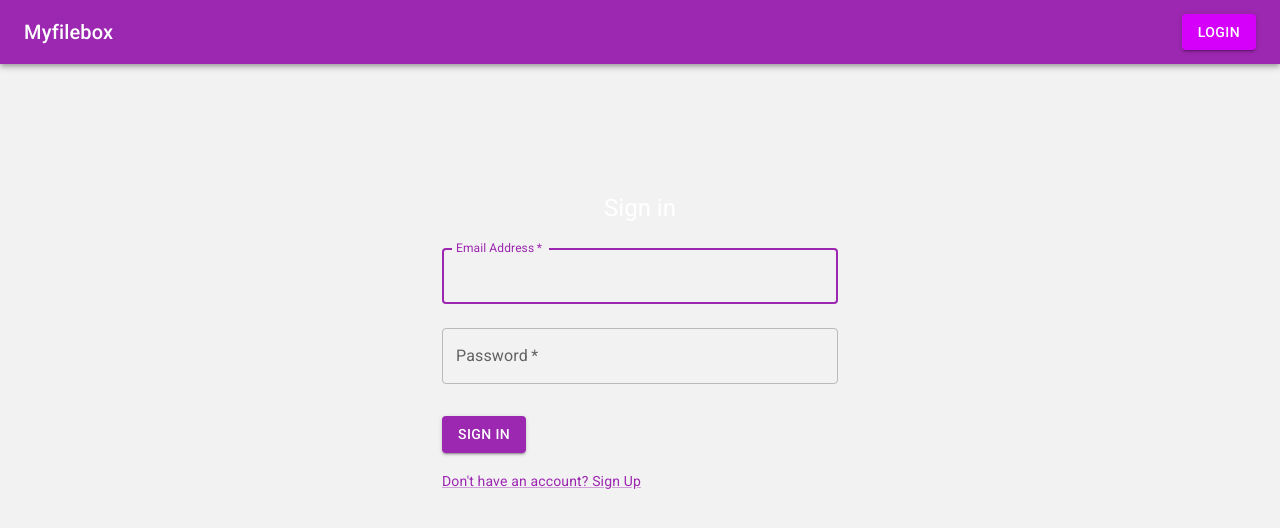
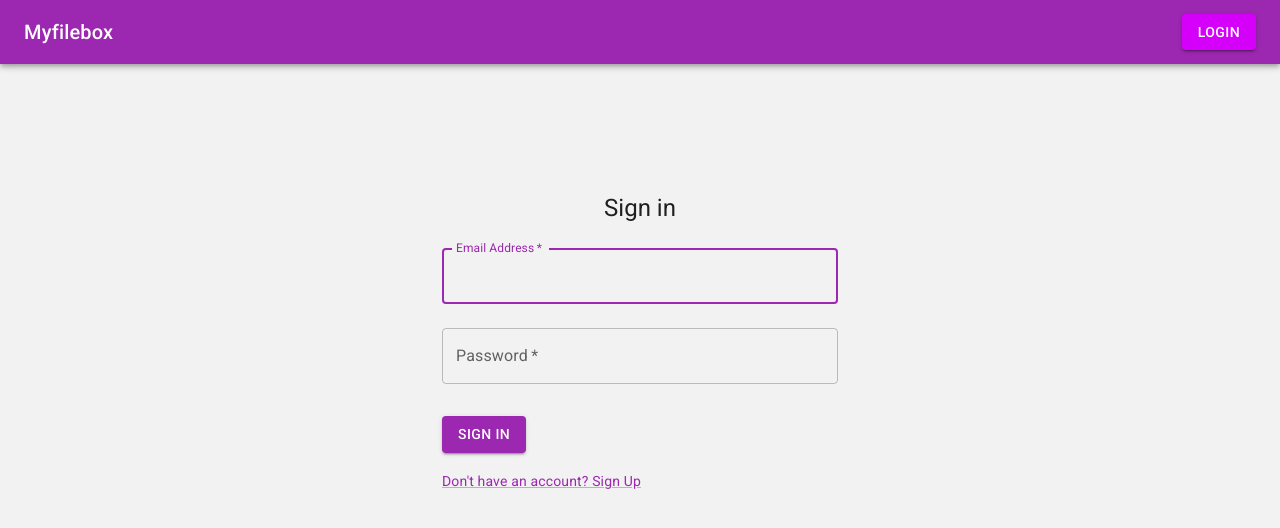
Before and after one commit to Lekhana19/Myfilebox-deployedversion, a React (Create React App) app: page /signin in a window 1280 px wide. Shown: the top 528 px of the page. Built offline with nearby package versions, Linux system fonts and the light colour scheme; no server answers; what amazon-cognito-identity-js would draw is missing.

Commit message:
color change for text

```diff
--- a/src/pages/SignIn.js
+++ b/src/pages/SignIn.js
@@ -63,7 +63,6 @@ function SignIn() {
           display: "flex",
           flexDirection: "column",
           alignItems: "center",
-          color: "#FFF",
         }}
       ></Box>
       <Box
@@ -72,7 +71,6 @@ function SignIn() {
           display: "flex",
           flexDirection: "column",
           alignItems: "center",
-          color: "#FFF",
         }}
       >
         <Typography component="h1" variant="h5">
```
